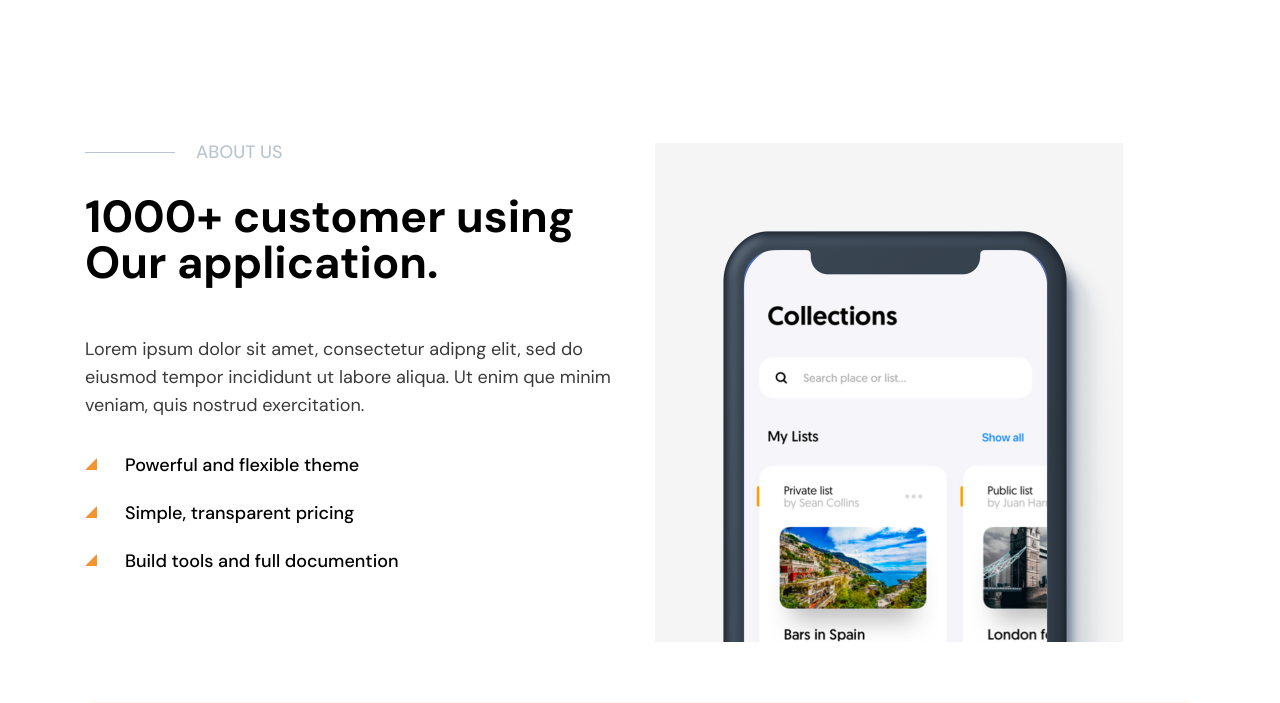
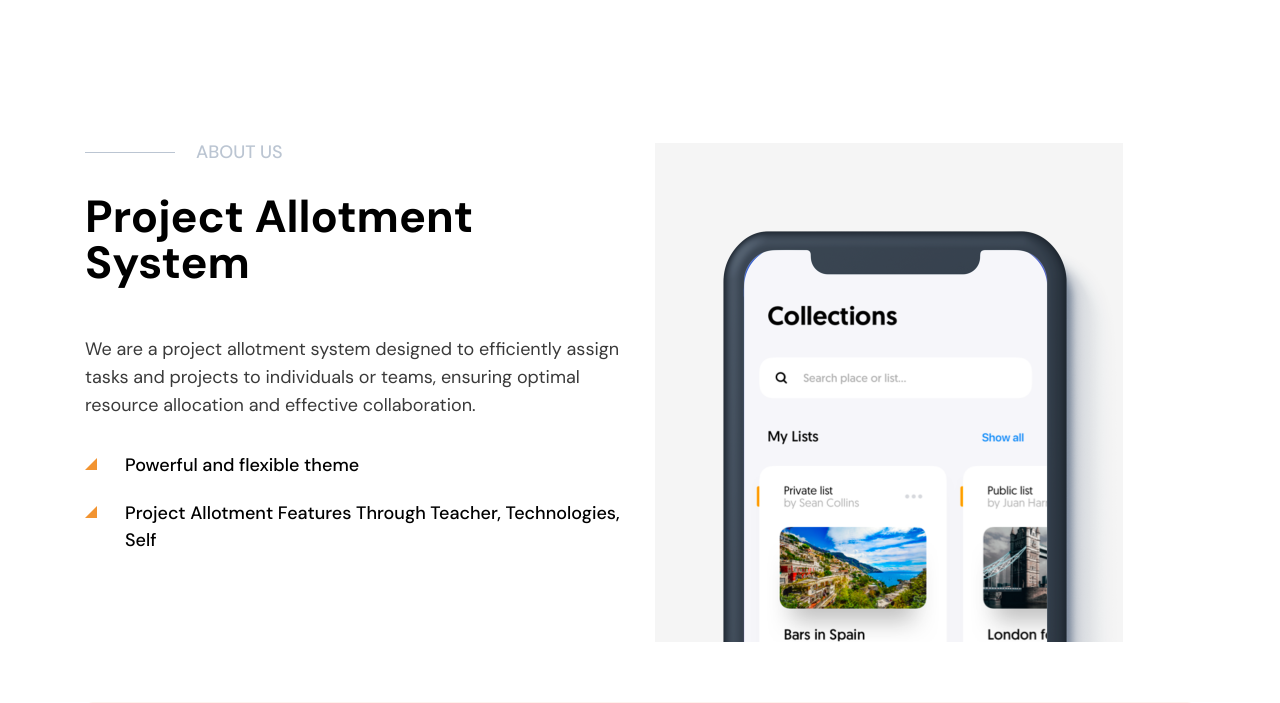
Before and after one commit to Vedantgotra/project-managment, a Symfony app: template templates/home/index.html.twig in a window 1280 px wide. Shown: the part 648-1351 px from the top of the page. Run offline with Twig, Linux system fonts and the light colour scheme; the template is opened without the code that fills it, so the values that code supplies are empty; some libraries are stand-ins or nearby versions.

Commit message:
fix some text

```diff
--- a/templates/dashboard/dashboard.html.twig
+++ b/templates/dashboard/dashboard.html.twig
@@ -61,7 +61,7 @@
 															<div class="row pt-1">
 																<div class="col-6 mb-3">
 																	<h6>Name</h6>
-																	<p class="text-muted">app.user.Project.Name</p>
+																	<p class="text-muted">{{app.user.Project.Name}}</p>
 																</div>
 																<div class="col-6 mb-3">
 																	<h6>Status</h6>
--- a/templates/dashboard/project.html.twig
+++ b/templates/dashboard/project.html.twig
@@ -46,7 +46,7 @@
 
 										</ul>
 										<div class="d-grid">
-											<a class="btn btn-outline-primary" href={{path('app_project_select',{slug: 'teacher'} )}}>Choose plan</a>
+											<a class="btn btn-outline-primary" href={{path('app_project_select',{slug: 'teacher'} )}}>Choose</a>
 										</div>
 									</div>
 								</div>
@@ -81,7 +81,7 @@
 
 										</ul>
 										<div class="d-grid">
-											<a class="btn btn-outline-primary" href={{path('app_project_select',{slug: 'technology'} )}}>Choose plan</a>
+											<a class="btn btn-outline-primary" href={{path('app_project_select',{slug: 'technology'} )}}>Choose</a>
 										</div>
 									</div>
 								</div>
@@ -116,7 +116,7 @@
 
 										</ul>
 										<div class="d-grid">
-											<a class="btn btn-outline-primary" href={{path('app_project_select',{slug: 'self'} )}}>Choose plan</a>
+											<a class="btn btn-outline-primary" href={{path('app_project_select',{slug: 'self'} )}}>Choose</a>
 										</div>
 									</div>
 								</div>
--- a/templates/home/index.html.twig
+++ b/templates/home/index.html.twig
@@ -58,11 +58,11 @@
 									<p>A Project Managment System That Automates the Project Allocation to Student.</p>
 									<div class="carousel-content-btns">
 										<a href="#!" class="btn btn-success">
-											<i class="fab fa-apple mr-2"></i>
-											App Store</a>
-										<a href="#!" class="btn btn-secondary">
+											<i class="fas fa-info mr-2"></i>
+											Get Started</a>
+										<a href="{{path('app_register')}}" class="btn btn-secondary">
 											<i class="fab fa-android mr-2"></i>
-											Google Play</a>
+											Register Now.</a>
 									</div>
 								</div>
 								<div class="col-md-6 carousel-img-wrapper">
@@ -73,15 +73,15 @@
 						<div class="carousel-item">
 							<div class="row">
 								<div class="col-md-6 carousel-content-wrapper">
-									<h1>Project Managment System</h1>
+									<h1>Project Allotment System</h1>
 									<p>A Project Managment System That Automates the Project Allocation to Student.</p>
 									<div class="carousel-content-btns">
 										<a href="#!" class="btn btn-success">
-											<i class="fab fa-apple mr-2"></i>
-											App Store</a>
-										<a href="#!" class="btn btn-secondary">
+											<i class="fas fa-info mr-2"></i>
+											Get Started</a>
+										<a href="{{path('app_register')}}" class="btn btn-secondary">
 											<i class="fab fa-android mr-2"></i>
-											Google Play</a>
+											Register Now.</a>
 									</div>
 								</div>
 								<div class="col-md-6 carousel-img-wrapper">
@@ -100,12 +100,11 @@
 				<div class="row">
 					<div class="col-md-6" data-aos="fade-up-right">
 						<h4 class="edica-landing-section-subtitle-alt">ABOUT US</h4>
-						<h2 class="edica-landing-section-title">1000+ customer using Our application.</h2>
-						<p>Lorem ipsum dolor sit amet, consectetur adipng elit, sed do eiusmod tempor incididunt ut labore aliqua. Ut enim que minim veniam, quis nostrud exercitation.</p>
+						<h2 class="edica-landing-section-title">Project Allotment System</h2>
+						<p>We are a project allotment system designed to efficiently assign tasks and projects to individuals or teams, ensuring optimal resource allocation and effective collaboration.</p>
 						<ul class="landing-about-list">
 							<li>Powerful and flexible theme</li>
-							<li>Simple, transparent pricing</li>
-							<li>Build tools and full documention</li>
+							<li>Project Allotment Features Through Teacher, Technologies, Self </li>
 						</ul>
 					</div>
 					<div class="col-md-6" data-aos="fade-up-left">
```
